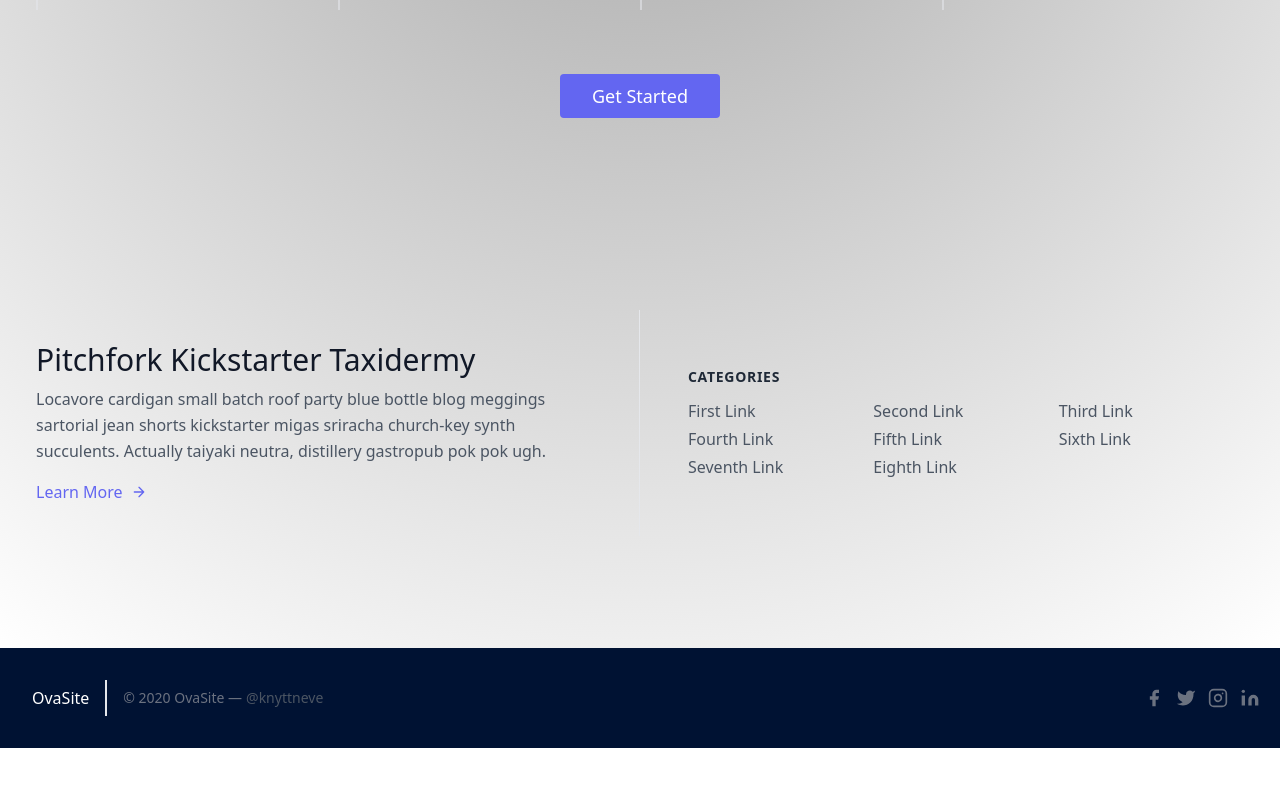
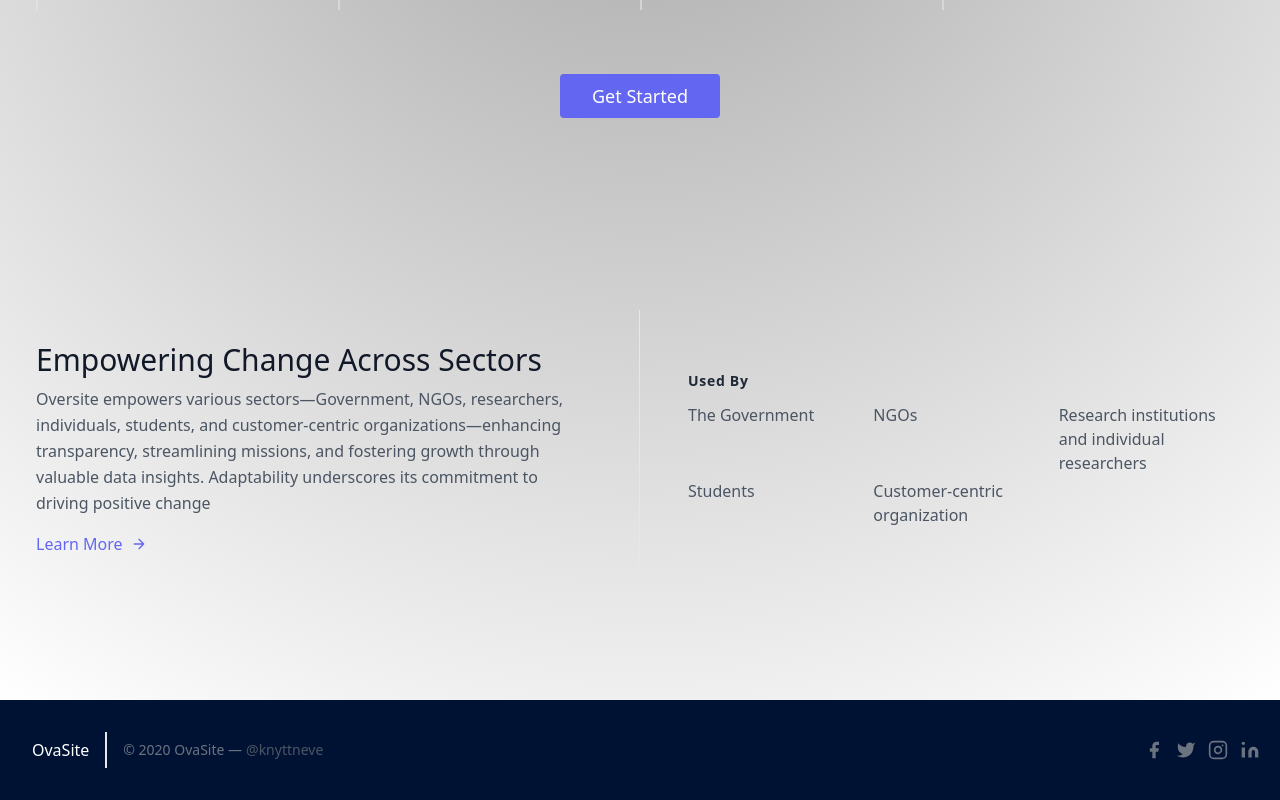
Before and after one commit to OkToPals/OvaSite-Frontend, a Next.js app: page / in a window 1280 px wide. Shown: the part 1189-1989 px from the top of the page. Before the commit the page ends 1937 px from the top, so only its background shows below. Built offline with nearby package versions, Linux system fonts and the light colour scheme.

Commit message:
Update uses.js

```diff
--- a/src/components/uses.js
+++ b/src/components/uses.js
@@ -7,8 +7,8 @@ const Uses = () => {
     <section class="text-gray-600 body-font">
   <div class="container flex flex-wrap px-5 py-24 mx-auto items-center">
     <div class="md:w-1/2 md:pr-12 md:py-8 md:border-r md:border-b-0 mb-10 md:mb-0 pb-10 border-b border-gray-200">
-      <h1 class="sm:text-3xl text-2xl font-medium title-font mb-2 text-gray-900">Pitchfork Kickstarter Taxidermy</h1>
-      <p class="leading-relaxed text-base">Locavore cardigan small batch roof party blue bottle blog meggings sartorial jean shorts kickstarter migas sriracha church-key synth succulents. Actually taiyaki neutra, distillery gastropub pok pok ugh.</p>
+      <h1 class="sm:text-3xl text-2xl font-medium title-font mb-2 text-gray-900">Empowering Change Across Sectors</h1>
+      <p class="leading-relaxed text-base">Oversite empowers various sectors—Government, NGOs, researchers, individuals, students, and customer-centric organizations—enhancing transparency, streamlining missions, and fostering growth through valuable data insights. Adaptability underscores its commitment to driving positive change</p>
       <a class="text-indigo-500 inline-flex items-center mt-4">Learn More
         <svg fill="none" stroke="currentColor" stroke-linecap="round" stroke-linejoin="round" stroke-width="2" class="w-4 h-4 ml-2" viewBox="0 0 24 24">
           <path d="M5 12h14M12 5l7 7-7 7"></path>
@@ -16,31 +16,22 @@ const Uses = () => {
       </a>
     </div>
     <div class="flex flex-col md:w-1/2 md:pl-12">
-      <h2 class="title-font font-semibold text-gray-800 tracking-wider text-sm mb-3">CATEGORIES</h2>
+      <h2 class="title-font font-semibold text-gray-800 tracking-wider text-sm mb-3">Used By</h2>
       <nav class="flex flex-wrap list-none -mb-1">
         <li class="lg:w-1/3 mb-1 w-1/2">
-          <a class="text-gray-600 hover:text-gray-800">First Link</a>
+          <a class="text-gray-600 hover:text-gray-800">The Government</a>
         </li>
         <li class="lg:w-1/3 mb-1 w-1/2">
-          <a class="text-gray-600 hover:text-gray-800">Second Link</a>
+          <a class="text-gray-600 hover:text-gray-800">NGOs</a>
         </li>
         <li class="lg:w-1/3 mb-1 w-1/2">
-          <a class="text-gray-600 hover:text-gray-800">Third Link</a>
+          <a class="text-gray-600 hover:text-gray-800">Research institutions and individual researchers</a>
         </li>
         <li class="lg:w-1/3 mb-1 w-1/2">
-          <a class="text-gray-600 hover:text-gray-800">Fourth Link</a>
+          <a class="text-gray-600 hover:text-gray-800">Students</a>
         </li>
         <li class="lg:w-1/3 mb-1 w-1/2">
-          <a class="text-gray-600 hover:text-gray-800">Fifth Link</a>
-        </li>
-        <li class="lg:w-1/3 mb-1 w-1/2">
-          <a class="text-gray-600 hover:text-gray-800">Sixth Link</a>
-        </li>
-        <li class="lg:w-1/3 mb-1 w-1/2">
-          <a class="text-gray-600 hover:text-gray-800">Seventh Link</a>
-        </li>
-        <li class="lg:w-1/3 mb-1 w-1/2">
-          <a class="text-gray-600 hover:text-gray-800">Eighth Link</a>
+          <a class="text-gray-600 hover:text-gray-800">Customer-centric organization</a>
         </li>
       </nav>
     </div>
```
